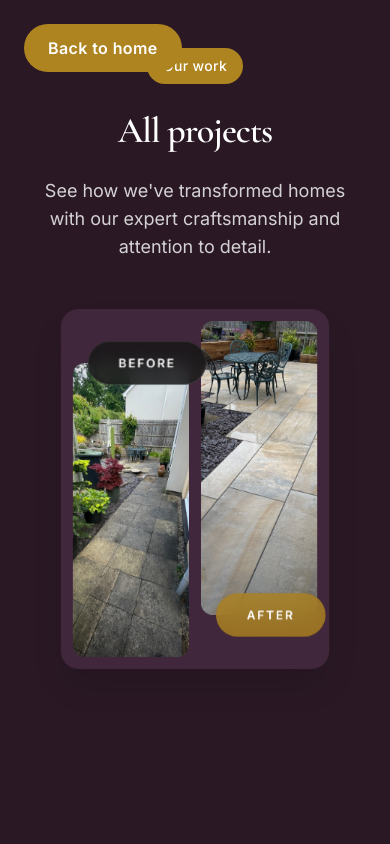
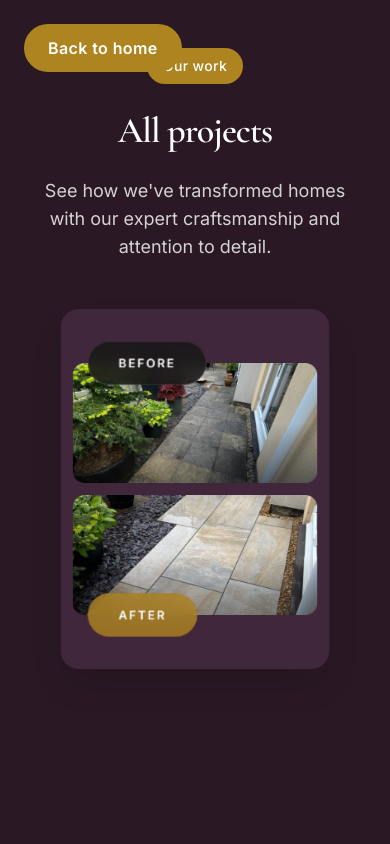
Before and after one commit to alimazhar4/Gaia-Crafted-Landcapes-Website, a Next.js app: page /projects in a window 390 px wide. Shown: the top 844 px of the page. Built offline with nearby package versions, Linux system fonts and the light colour scheme.

Commit message:
minor fix

```diff
--- a/components/ProjectsStackSection.tsx
+++ b/components/ProjectsStackSection.tsx
@@ -74,7 +74,7 @@
 							height: `${CARD_HEIGHT}px`,
 							marginBottom: `calc((100vh - ${CARD_HEIGHT}px) / 2)`,
 						}}>
-						<div className="grid grid-cols-2 h-full gap-4 p-4">
+						<div className="grid grid-cols-1 md:grid-cols-2 h-full gap-4 p-4">
 							<div
 								className={`relative flex flex-col h-full rounded-2xl overflow-visible ${
 									isPlum ? "" : "flex-col-reverse"
```
